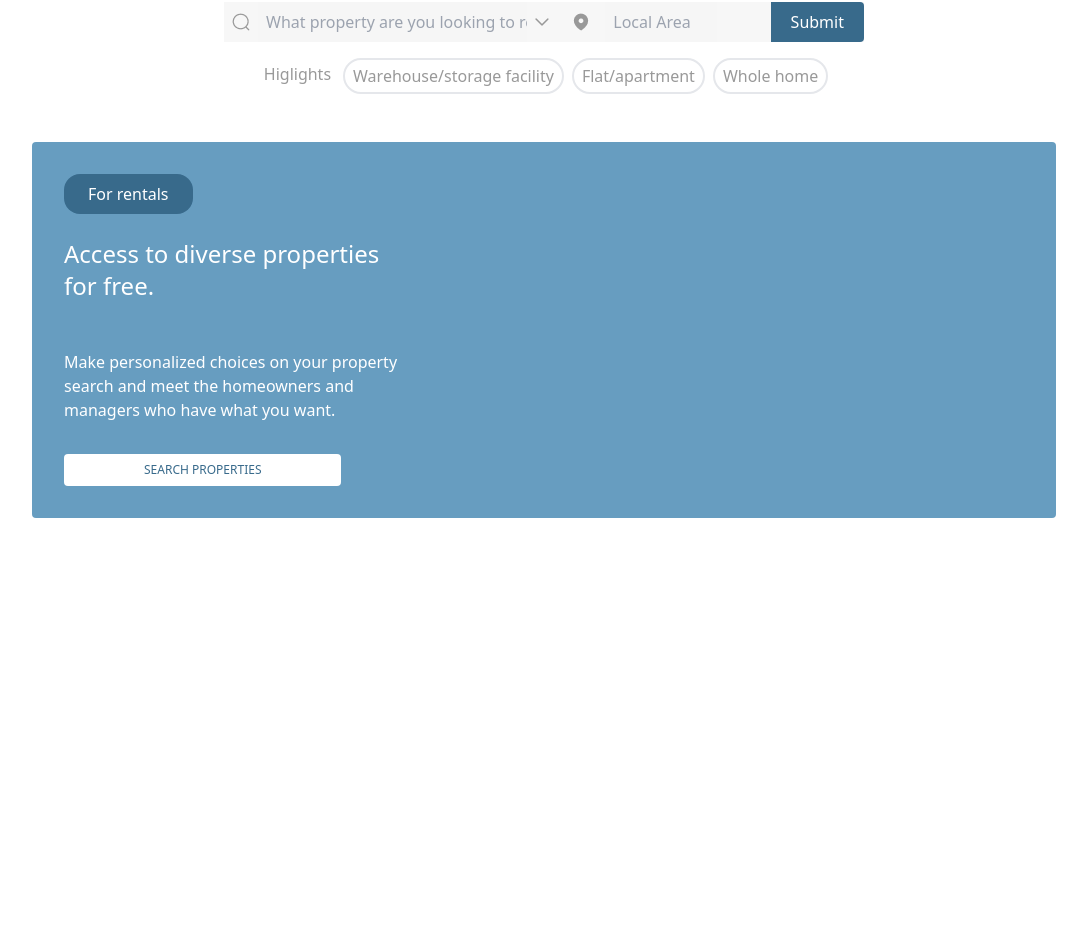
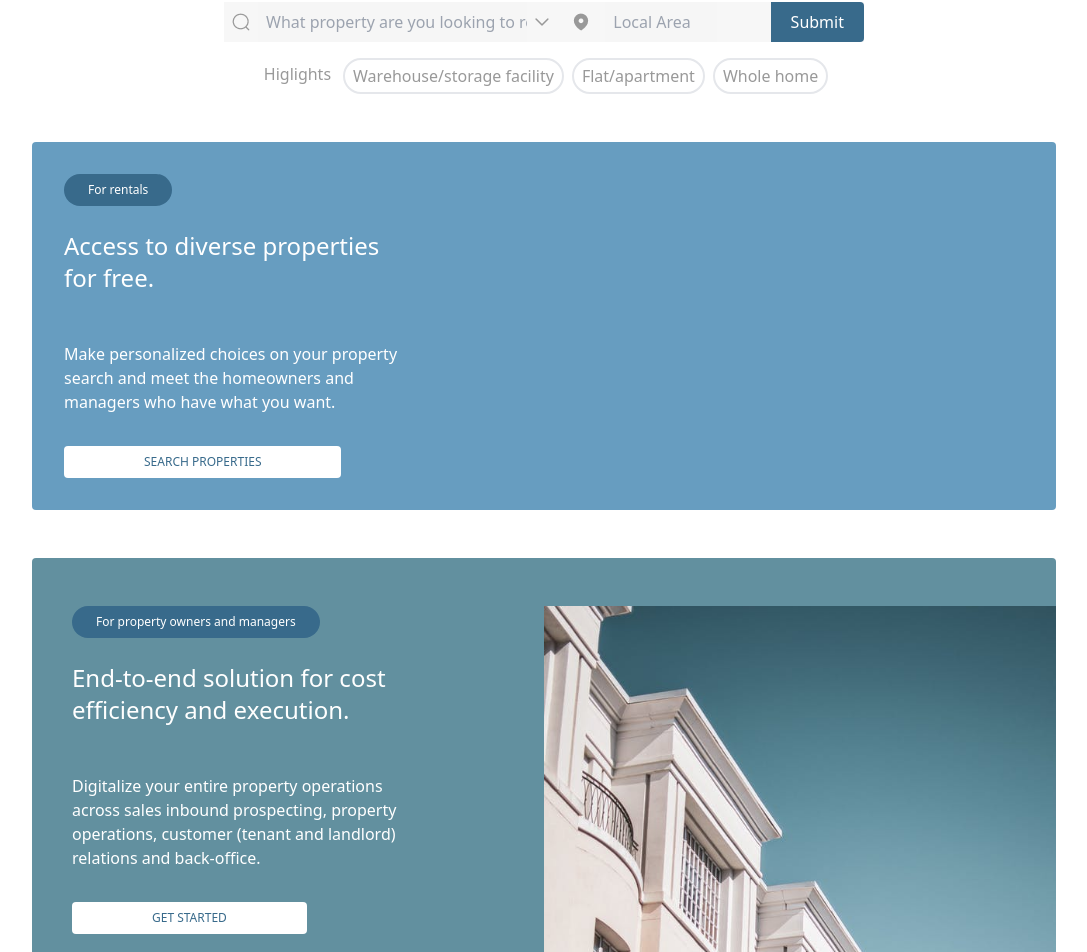
Before and after one commit to Errytagedesign/cog-pm-frontend, a Next.js app in the folder cog-frontend/: page / in a window 1280 px wide. Shown: the part 397-1349 px from the top of the page, without its empty margins (96-1183 px from the left). Before the commit the page ends 915 px from the top, so only its background shows below. Built offline with nearby package versions, Linux system fonts and the light colour scheme.

Commit message:
Added the manager section

```diff
--- a/cog-frontend/src/pages/index.js
+++ b/cog-frontend/src/pages/index.js
@@ -8,7 +8,9 @@ import Image from "next/image";
 import seacrh from "../../public/assets/icons/Search.png";
 import stroke from "../../public/assets/icons/Stroke 1.png";
 import Location from "../../public/assets/icons/Location.png";
-import Rectangle from "../../public/assets/images/Rectangle 1.png"
+import Rectangle from "../../public/assets/images/Rectangle 1.png";
+import Rectangle2 from "../../public/assets/images/Rectangle 2.png";
+import Image8 from "../../public/assets/images/image 8.png";
 
 // const inter = Inter({ subsets: ['latin'] })
 
@@ -20,6 +22,7 @@ export default function Home() {
       <Header />
       <Seacrh />
       <Rentals />
+      <PropertyMangaers />
     </>
   );
 }
@@ -69,7 +72,9 @@ const Seacrh = () => {
       </main>
       <div>
         <ul className="flex justify-center mt-4 text-lightGrey">
-          <li className="py-1 px-2" onClick={handleClick}>Higlights</li>
+          <li className="py-1 px-2" onClick={handleClick}>
+            Higlights
+          </li>
           <li className="py-1 px-2 mx-1 items-center  border-2 border-Grey rounded-full">
             Warehouse/storage facility
           </li>
@@ -87,9 +92,9 @@ const Seacrh = () => {
 
 const Rentals = () => {
   return (
-    <section className="flex justify-between py-8 px-8 bg-rentalsColor w-4/5 m-auto mt-12 rounded">
+    <section className="flex justify-between py-8 px-8 h-max bg-rentalsColor w-4/5 m-auto my-12 relative rounded">
       <div className="flex-col">
-        <div className="bg-primary w-max py-2 px-6 rounded-2xl text-white">
+        <div className="bg-primary w-max py-2 px-6 rounded-2xl text-white text-xs">
           For rentals
         </div>
         <div className="text-white text-2xl pt-6">
@@ -99,13 +104,48 @@ const Rentals = () => {
           Make personalized choices on your property <br /> search and meet the
           homeowners and <br /> managers who have what you want.
         </p>
-        <div className="text-xs text-primary bg-white text-center mt-8 w-max px-20 py-2  rounded">SEARCH PROPERTIES</div>
+        <div className="text-xs text-primary bg-white text-center mt-8 w-max px-20 py-2  rounded">
+          SEARCH PROPERTIES
+        </div>
       </div>
-      <div className="relative">
-        <div className="absolute top-0 left-0"><Image src={Rectangle }/></div>
-        <div className="absolute top-10 left-10"><Image src={Rectangle }/></div>
-        <div className="absolute top-20 left-20"><Image src={Rectangle }/></div>
+      <div className=" flex">
+        {/* <div className="relative top-10 left-10 ">
+          <Image src={Rectangle} height={1000} />
+        </div>
+        <div className="absolute top-8 left-8">
+          <Image src={Rectangle2} />
+        </div>
+        <div className="relative top-3 left-20">
+          <Image src={Rectangle} />
+        </div> */}
       </div>
     </section>
   );
 };
+
+const PropertyMangaers = () => {
+  return (
+    <section className="flex justify-between   h-max bg-managerColor w-4/5 m-auto my-12 relative rounded">
+      <div className="flex-col px-10 pt-12">
+        <div className="bg-primary w-max py-2 px-6 rounded-2xl text-white text-xs">
+          For property owners and managers
+        </div>
+        <div className="text-white text-2xl pt-6">
+          End-to-end solution for cost <br /> efficiency and execution.
+        </div>
+        <p className="text-white text-l pt-12">
+          Digitalize your entire property operations <br /> across sales inbound
+          prospecting, property <br /> operations, customer (tenant and
+          landlord)
+          <br /> relations and back-office.
+        </p>
+        <div className="text-xs text-primary bg-white text-center mt-8 w-max px-20 py-2  rounded">
+          GET STARTED
+        </div>
+      </div>
+      <div className="w-1/2 pt-12">
+        <Image src={Image8} />
+      </div>
+    </section>
+  );
+};
--- a/cog-frontend/tailwind.config.js
+++ b/cog-frontend/tailwind.config.js
@@ -13,7 +13,8 @@ module.exports = {
         hr: '#C4C4C4',
         lightGrey: '#999999',
         lighterGrey: 'rgba(247, 247, 247, 0.9)',
-        rentalsColor: '#679DC0'
+        rentalsColor: '#679DC0',
+        managerColor: '#62909F'
 
       }
     },
```
Also changed, not shown: 1 other file (tests, documents, lock files or other folders).
